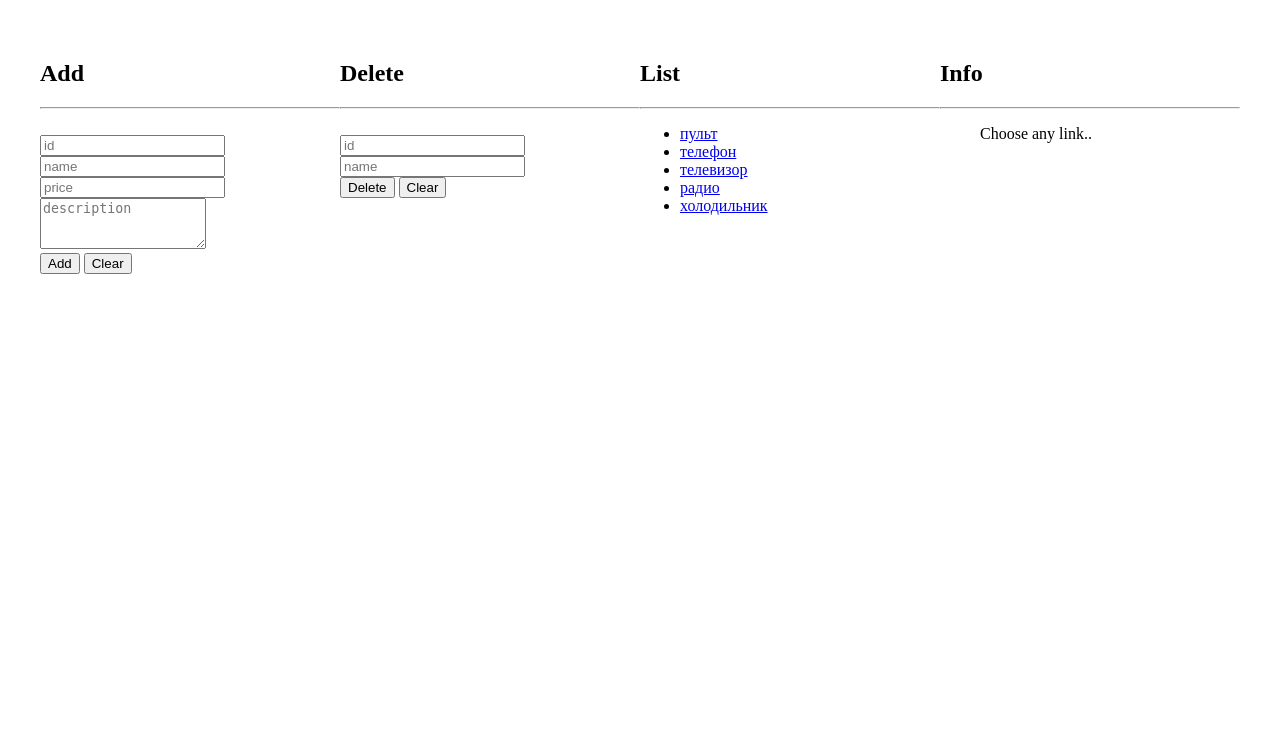
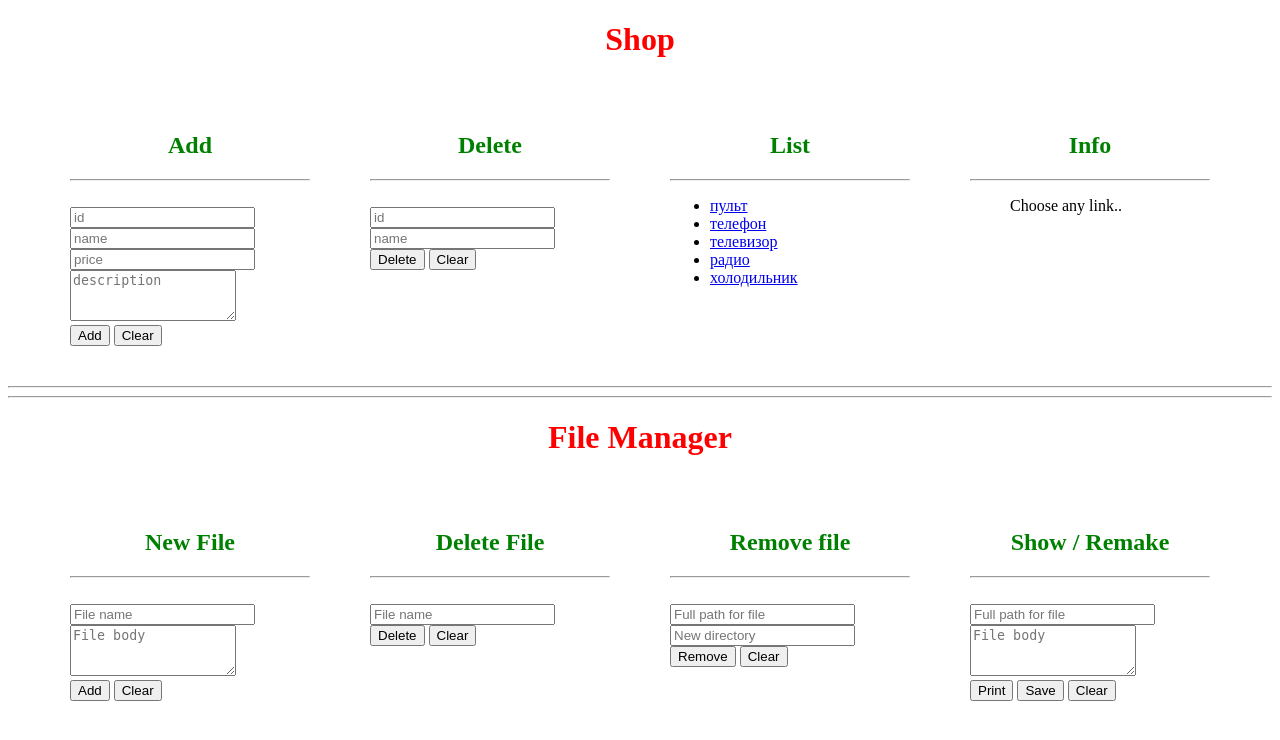
Before and after one commit to yenz0r/php-labs, a PHP site: page / in a window 1280 px wide. Shown: the top 740 px of the page. Run offline with PHP 8.4, Linux system fonts and the light colour scheme.

Commit message:
fixed: design, guards; added: primitive server file manager

```diff
--- a/3rd-task/index.php
+++ b/3rd-task/index.php
@@ -13,14 +13,18 @@
 		}
 
 		.container div {
-            width: 25%;
+			width: 20%;
 		}
 
-        .container > div:after{
-            content: "";
-            display: table;
-            clear: both;
+		.container h2 {
+			color: green;
+			text-align: center;
 		}
+
+		h1 {
+			color: red;
+		}
+
 		@media(max-width: 500px) {
 			.container {
 				flex-direction: column;
@@ -29,7 +33,10 @@
 	</style>
 </head>
 
-<body>
+<body background-image: url('https://www.ubackground.com/_ph/21/416658223.jpg');>
+	<header>
+		<center><h1>Shop</h1></center>
+	</header>
 	<div class="container">
 		<div>
 			<h2>Add</h2>
@@ -180,5 +187,99 @@
 			</ul>
 		</div>
 	</div>
+	<hr/>
+	<hr/>
+	<center><h1>File Manager</h1></center>
+	<div class="container">
+		<div>
+		<h2>New File</h2>
+			<hr/>
+			<form method="POST" action="<?=$_SERVER['PHP_SELF']?>">
+				<br><input type="text" placeholder="File name" name="file-name" required>
+				<br><textarea name="file-body" placeholder="File body" cols="18" rows="3"></textarea>
+				<br><input type="submit" name="new-file" value="Add"> <input type="reset" name="clear" value="Clear">
+			</form>
+			<?php
+			   if (isset($_POST['new-file'])) {
+					$file_name = $_POST['file-name'];
+					$file = fopen($file_name, 'w+');
+					$flag = fwrite($file, $_POST['file-body']);
+					if ($flag)
+						echo 'File added.';
+					else
+						echo 'Error..';
+					fclose($file);
+				}
+			?>
+		</div>
+		<div>
+		<h2>Delete File</h2>
+			<hr/>
+			<form method="POST" action="<?=$_SERVER['PHP_SELF']?>">
+				<br><input type="text" placeholder="File name" name="file-name" required>
+				<br><input type="submit" name="delete-file" value="Delete"> <input type="reset" name="clear" value="Clear">
+			</form>
+			<?php
+			   if (isset($_POST['delete-file'])) {
+					$file_name = $_POST['file-name'];
+					if (file_exists($file_name))
+						$flag = unlink($file_name);
+					if ($flag)
+						echo 'File deleted.';
+					else
+						echo 'Error..';
+				}
+			?>
+		</div>
+
+		<div>
+		<h2>Remove file</h2>
+			<hr/>
+			<form method="POST" action="<?=$_SERVER['PHP_SELF']?>">
+				<br><input type="text" placeholder="Full path for file" name="file-name" required>
+				<br><input type="text" placeholder="New directory" name="new-dir" required>
+				<br><input type="submit" name="remove-file" value="Remove"> <input type="reset" name="clear" value="Clear">
+			</form>
+			<?php
+			$hello = "hello";
+			   if (isset($_POST['remove-file'])) {
+					$old_file_name = realpath($_POST['file-name']);
+					print_r($old_file_name);
+					$new_file_name = $_POST['new-dir'] . "/" . basename($_POST['file-name']);
+					print_r($new_file_name);
+
+					if (file_exists($old_file_name)) {
+						if (rename($old_file_name, $new_file_name))
+							echo 'File removed.';
+						else
+							echo 'Error..';
+					}
+				}
+			?>
+		</div>
+
+		<div>
+			<h2>Show / Remake</h2>
+			<hr/>
+			<form method="POST" action="<?=$_SERVER['PHP_SELF']?>">
+				<br><input type="text" placeholder="Full path for file" name="file-name" required>
+				<br><textarea name="file-body" placeholder="File body" cols="18" rows="3"><?php echo printFile(); ?></textarea>
+				<br><input type="submit" name="print-file" value="Print"> <input type="submit" name="save-file" value="Save"> <input type="reset" name="clear" value="Clear">
+			</form>
+			<?php
+				function printFile() {
+					if ((isset($_POST['print-file'])) && (file_exists($_POST['file-name']))) {
+						echo file_get_contents($_POST['file-name']);
+					}
+				}
+
+				if (isset($_POST['save-file'])) {
+					$file = fopen($_POST['file-name'], 'r+');
+					fwrite($file, $_POST['file-body']);
+					fclose($file);
+				}
+			?>
+		</div>
+	</div>
 </body>
 </html>
```
Lines whose indentation alone changed are shown as unchanged.
